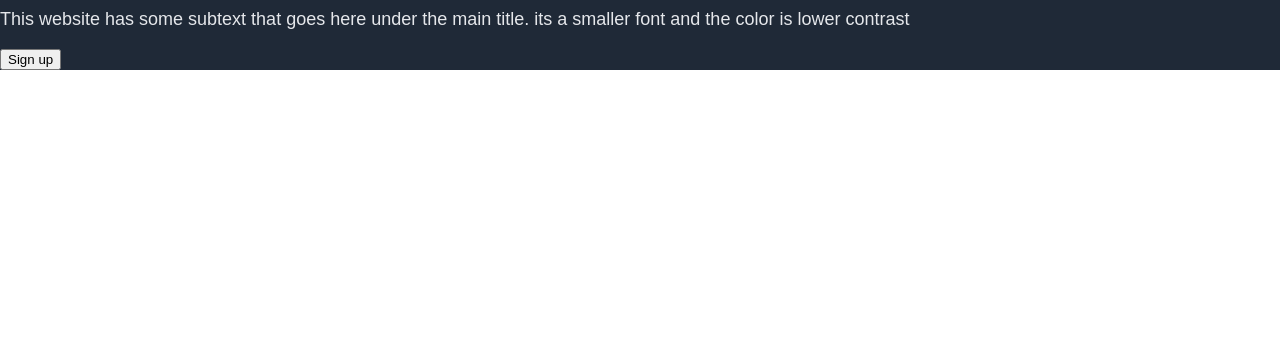
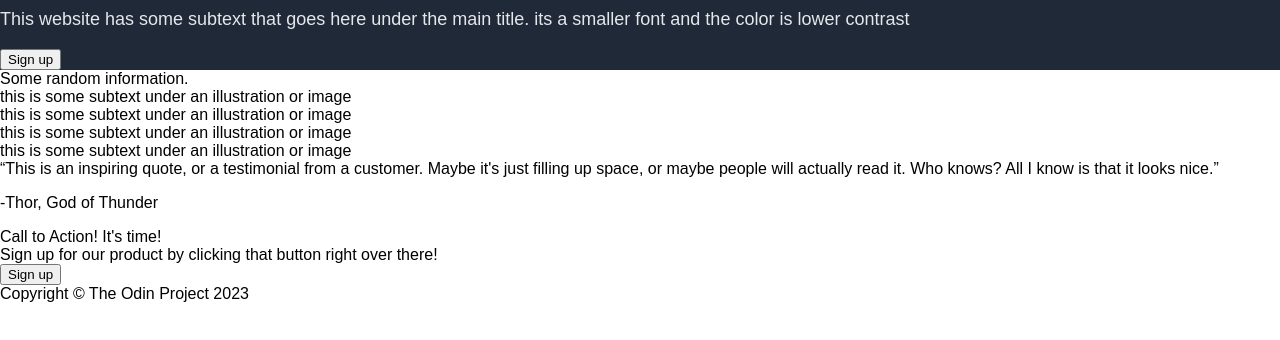
Before and after one commit to kaitok44/project-landing-page, a plain HTML site: page index.html in a window 1280 px wide. Shown: the part 162-502 px from the top of the page. Drawn offline with Linux system fonts and the light colour scheme.

Commit message:
add rest of html

```diff
--- a/index.html
+++ b/index.html
@@ -23,8 +23,30 @@
     </div>
     <div class="image-placeholder">this is a placeholder for an image</div>
     </div>
-
-
-
+    <div class="header-two">Some random information.</div>
+    <div class="container">
+        <div class="placeholder"></div>
+        <div class="text">this is some subtext under an illustration or image</div>
+    </div>
+    <div class="container">
+        <div class="placeholder"></div>
+        <div class="text">this is some subtext under an illustration or image</div>
+    </div>
+    <div class="container">
+        <div class="placeholder"></div>
+        <div class="text">this is some subtext under an illustration or image</div>
+    </div>
+    <div class="container">
+        <div class="placeholder"></div>
+        <div class="text">this is some subtext under an illustration or image</div>
+    </div>
+    <q>This is an inspiring quote, or a testimonial from a customer. Maybe it's just filling up space, or maybe people will actually read it. Who knows? All I know is that it looks nice.</q>
+    <p>-Thor, God of Thunder</p>
+    <div class="call-to-action">
+        <div class="call-text">Call to Action! It's time!</div>
+        <div class="call-text-two">Sign up for our product by clicking that button right over there!</div>
+        <button>Sign up</button>
+    </div>
+    <div class="footer">Copyright ©︎ The Odin Project 2023</div>
 </body>
 </html>
```
